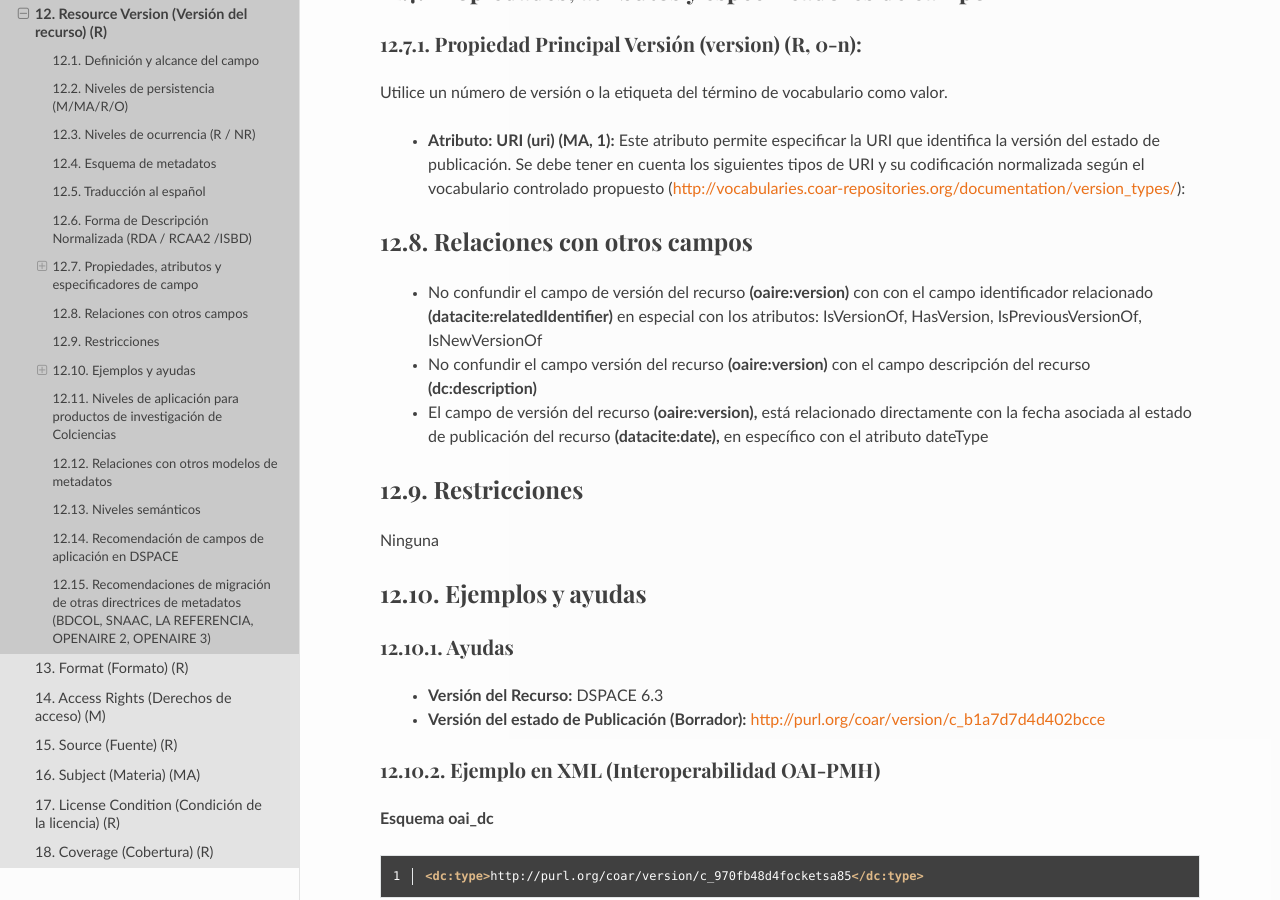
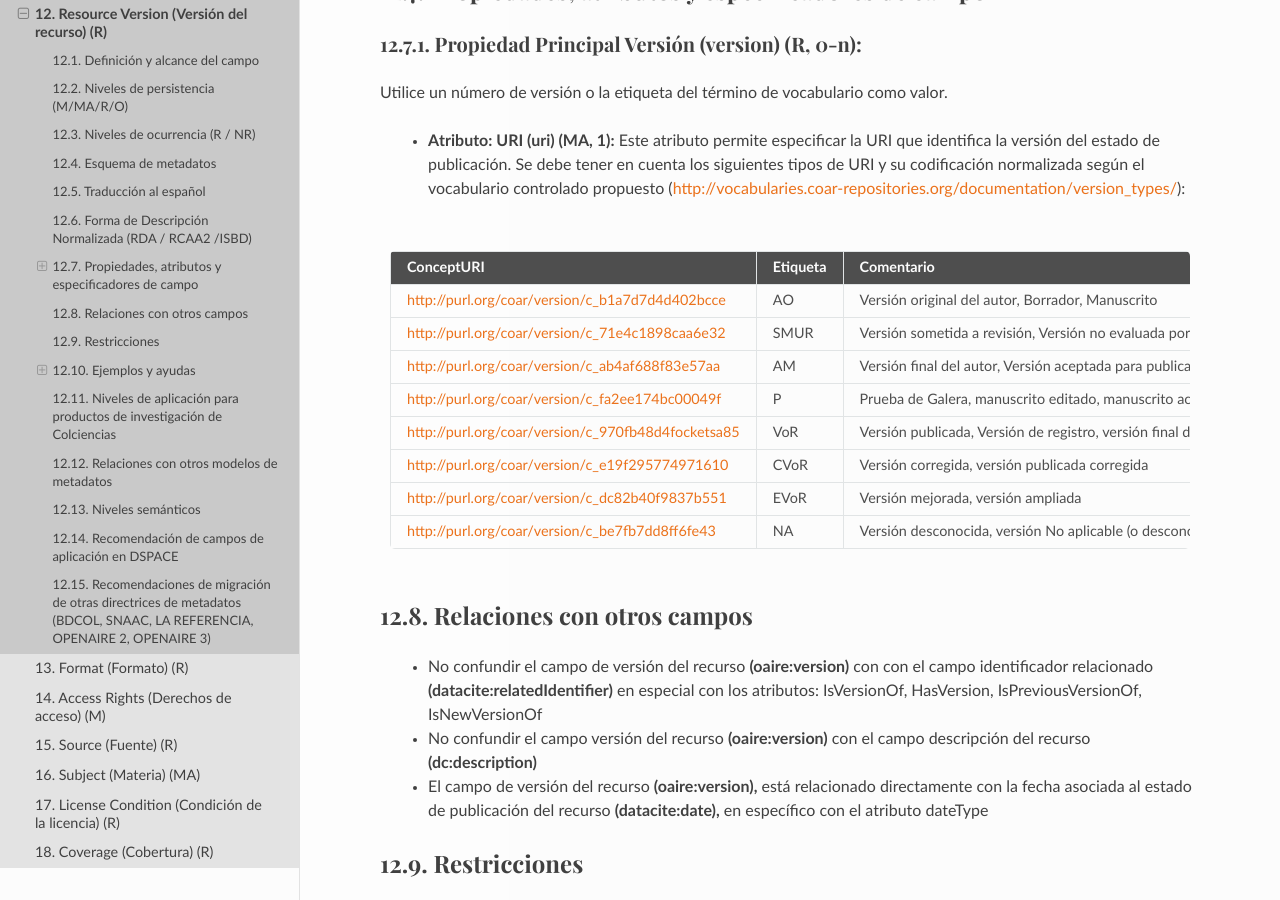
Before and after one commit to rcic/openaire4, a Sphinx documentation site: the page built from docs/field_resourceversion.rst, in a window 1280 px wide and 900 px high, scrolled down 1040 px. Built offline with Sphinx 7.4.7 and the Read the Docs theme 2.0.0, drawn with Linux system fonts in a browser that asks for light colours; some web fonts are replaced; a script that is not in the unit is left out.

Commit message:
correcion tabla

```diff
--- a/docs/field_resourceversion.rst
+++ b/docs/field_resourceversion.rst
@@ -48,26 +48,25 @@ Utilice un número de versión o la etiqueta del término de vocabulario como va
 
 	- **Atributo: URI (uri) (MA, 1):** Este atributo permite especificar la URI que identifica la versión del estado de publicación. Se debe tener en cuenta los siguientes tipos de URI y su codificación normalizada según el vocabulario controlado propuesto (http://vocabularies.coar-repositories.org/documentation/version_types/):
 
-+----------------------------------------------------+----------+-------------------------------------------------------------------------------------------------------------------------------------------------------------------+-----------------------------+
-| ConceptURI                                         | Etiqueta | Comentario                                                                                                                                                        |                             |
-+====================================================+==========+===================================================================================================================================================================+=============================+
-| http://purl.org/coar/version/c_b1a7d7d4d402bcce    | AO       | Versión original del autor, Borrador, Manuscrito                                                                                                                  |                             |
-+----------------------------------------------------+----------+-------------------------------------------------------------------------------------------------------------------------------------------------------------------+-----------------------------+
-| http://purl.org/coar/version/c_71e4c1898caa6e32    | SMUR     | Versión sometida a revisión, Versión no evaluada por pares, versión enviada a revisión, versión enviada a revisión por pares, versión enviada al editor, preprint |                             |
-+----------------------------------------------------+----------+-------------------------------------------------------------------------------------------------------------------------------------------------------------------+-----------------------------+
-| http://purl.org/coar/version/c_ab4af688f83e57aa    | AM       | Versión final del autor, Versión aceptada para publicar, postprint, manuscrito aceptado                                                                           |                             |
-+----------------------------------------------------+----------+-------------------------------------------------------------------------------------------------------------------------------------------------------------------+-----------------------------+
-| http://purl.org/coar/version/c_fa2ee174bc00049f    | P        | Prueba de Galera, manuscrito editado, manuscrito aceptado                                                                                                         |                             |
-+----------------------------------------------------+----------+-------------------------------------------------------------------------------------------------------------------------------------------------------------------+-----------------------------+
-| http://purl.org/coar/version/c_970fb48d4focketsa85 | VoR      | Versión publicada, Versión de registro, versión final del editor                                                                                                  |                             |
-+----------------------------------------------------+----------+-------------------------------------------------------------------------------------------------------------------------------------------------------------------+-----------------------------+
-| http://purl.org/coar/version/c_e19f295774971610    | CVoR     | Versión corregida, versión publicada corregida                                                                                     |                             |
-+----------------------------------------------------+----------+-------------------------------------------------------------------------------------------------------------------------------------------------------------------+-----------------------------+
-| http://purl.org/coar/version/c_dc82b40f9837b551    | EVoR     | Versión mejorada, versión ampliada                                                                                                                                |                             |
-+----------------------------------------------------+----------+-------------------------------------------------------------------------------------------------------------------------------------------------------------------+-----------------------------+
-| http://purl.org/coar/version/c_be7fb7dd8ff6fe43    | NA       | Versión desconocida, versión No aplicable (o desconocido)                                                                                                         |                             |
-+----------------------------------------------------+----------+-------------------------------------------------------------------------------------------------------------------------------------------------------------------+-----------------------------+
-
++----------------------------------------------------+----------+-------------------------------------------------------------------------------------------------------------------------------------------------------------------+
+| ConceptURI                                         | Etiqueta | Comentario                                                                                                                                                        |
++====================================================+==========+===================================================================================================================================================================+
+| http://purl.org/coar/version/c_b1a7d7d4d402bcce    | AO       | Versión original del autor, Borrador, Manuscrito                                                                                                                  |
++----------------------------------------------------+----------+-------------------------------------------------------------------------------------------------------------------------------------------------------------------+
+| http://purl.org/coar/version/c_71e4c1898caa6e32    | SMUR     | Versión sometida a revisión, Versión no evaluada por pares, versión enviada a revisión, versión enviada a revisión por pares, versión enviada al editor, preprint |
++----------------------------------------------------+----------+-------------------------------------------------------------------------------------------------------------------------------------------------------------------+
+| http://purl.org/coar/version/c_ab4af688f83e57aa    | AM       | Versión final del autor, Versión aceptada para publicar, postprint, manuscrito aceptado                                                                           |
++----------------------------------------------------+----------+-------------------------------------------------------------------------------------------------------------------------------------------------------------------+
+| http://purl.org/coar/version/c_fa2ee174bc00049f    | P        | Prueba de Galera, manuscrito editado, manuscrito aceptado                                                                                                         |
++----------------------------------------------------+----------+-------------------------------------------------------------------------------------------------------------------------------------------------------------------+
+| http://purl.org/coar/version/c_970fb48d4focketsa85 | VoR      | Versión publicada, Versión de registro, versión final del editor                                                                                                  |
++----------------------------------------------------+----------+-------------------------------------------------------------------------------------------------------------------------------------------------------------------+
+| http://purl.org/coar/version/c_e19f295774971610    | CVoR     | Versión corregida, versión publicada corregida                                                                                                                    |
++----------------------------------------------------+----------+-------------------------------------------------------------------------------------------------------------------------------------------------------------------+
+| http://purl.org/coar/version/c_dc82b40f9837b551    | EVoR     | Versión mejorada, versión ampliada                                                                                                                                |
++----------------------------------------------------+----------+-------------------------------------------------------------------------------------------------------------------------------------------------------------------+
+| http://purl.org/coar/version/c_be7fb7dd8ff6fe43    | NA       | Versión desconocida, versión No aplicable (o desconocido)                                                                                                         |
++----------------------------------------------------+----------+-------------------------------------------------------------------------------------------------------------------------------------------------------------------+
 
 Relaciones con otros campos
 ---------------------------
```
